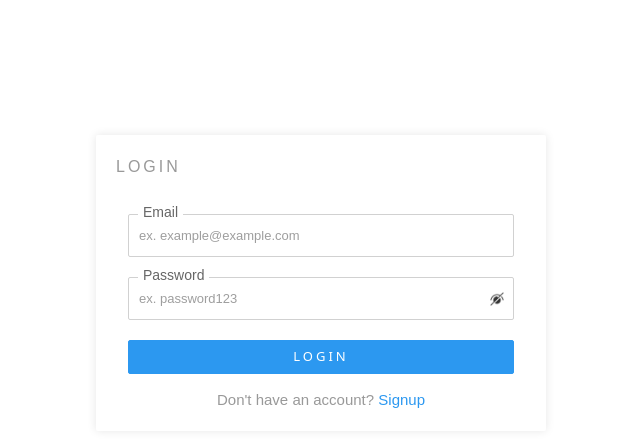
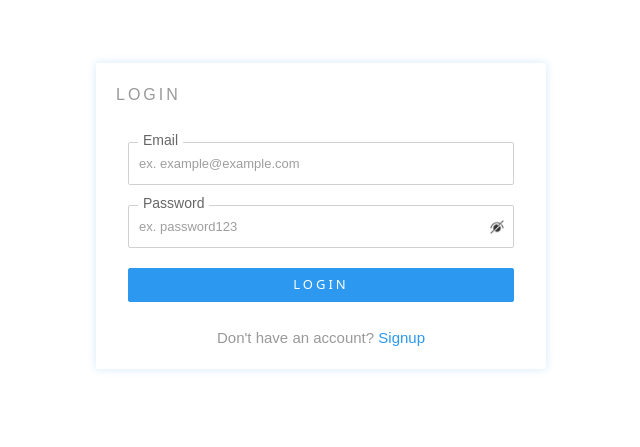
Before and after one commit to muhammad-osama-rasheed/portfolio-admin-panel, a React (Vite) app: page /login in a window 1280 px wide. Shown: the part 117-564 px from the top of the page, without its empty margins (319-959 px from the left). Built offline with nearby package versions, Linux system fonts and the light colour scheme.

Commit message:
8th commit

```diff
--- a/src/pages/admin/auth/login/Login.jsx
+++ b/src/pages/admin/auth/login/Login.jsx
@@ -122,7 +122,6 @@ function Login() {
           display: "flex",
           justifyContent: "center",
           alignItems: "center",
-          height: "100vh",
         }}
       >
         <div className="row">
@@ -181,7 +180,6 @@ function Login() {
                       </div>
                     )}
                   </div>
-                </div>
 
                   <div className="col-12">
                     <div
@@ -217,6 +215,7 @@ function Login() {
             </div>
           </div>
         </div>
+      </div>
     </>
   );
 }
--- a/src/pages/admin/auth/login/Login.module.css
+++ b/src/pages/admin/auth/login/Login.module.css
@@ -1,10 +1,10 @@
 .main-conatiner{
   max-width: 450px;
   padding: 20px;
-  /* box-shadow: 0 0 10px rgba(44, 152, 240, 0.5); */
-  box-shadow: 0 0 10px rgba(0, 0, 0, 0.1);
+  box-shadow: 0 0 10px rgba(44, 152, 240, 0.2);
+  /* box-shadow: 0 0 10px rgba(0, 0, 0, 0.1); */
   border-radius: 2px;
-  margin: 0 auto;
+  margin-top: 180px;
 }
 
 .heading-section{
```
Lines whose indentation alone changed are shown as unchanged.
